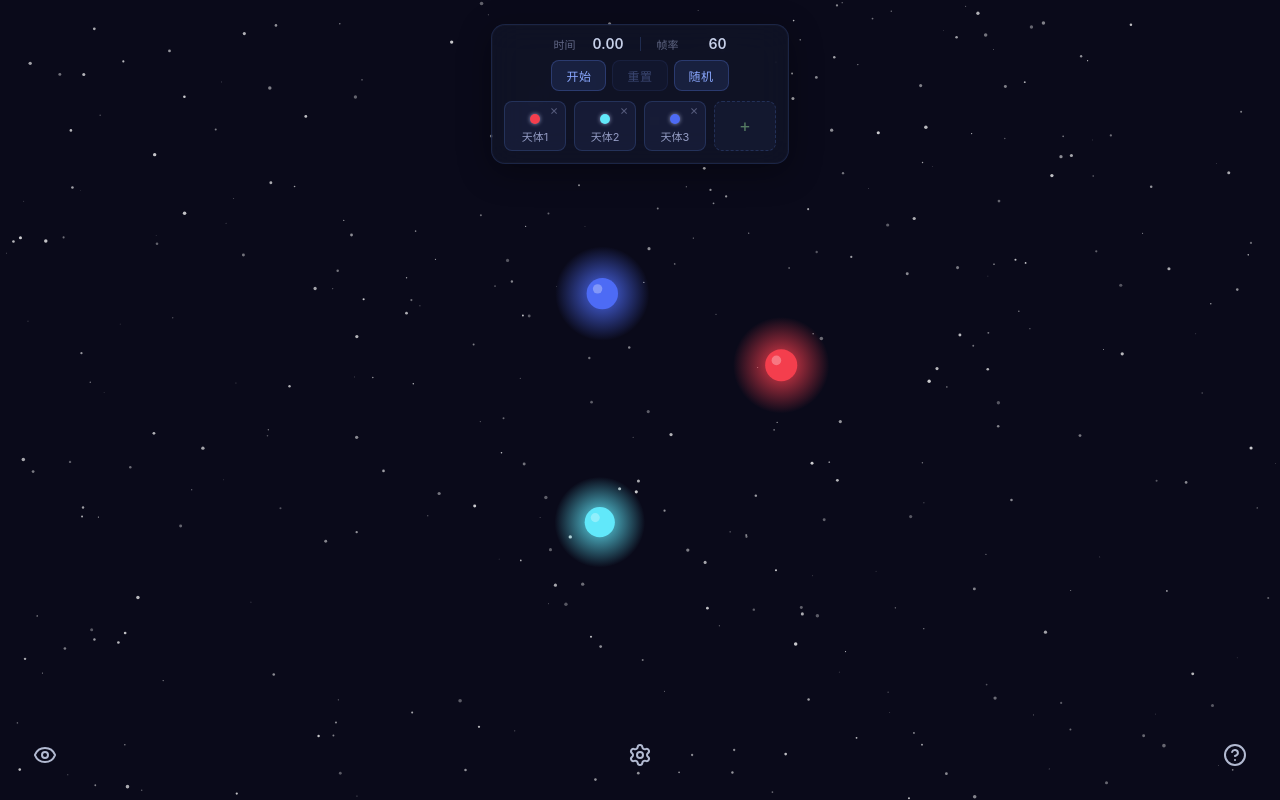
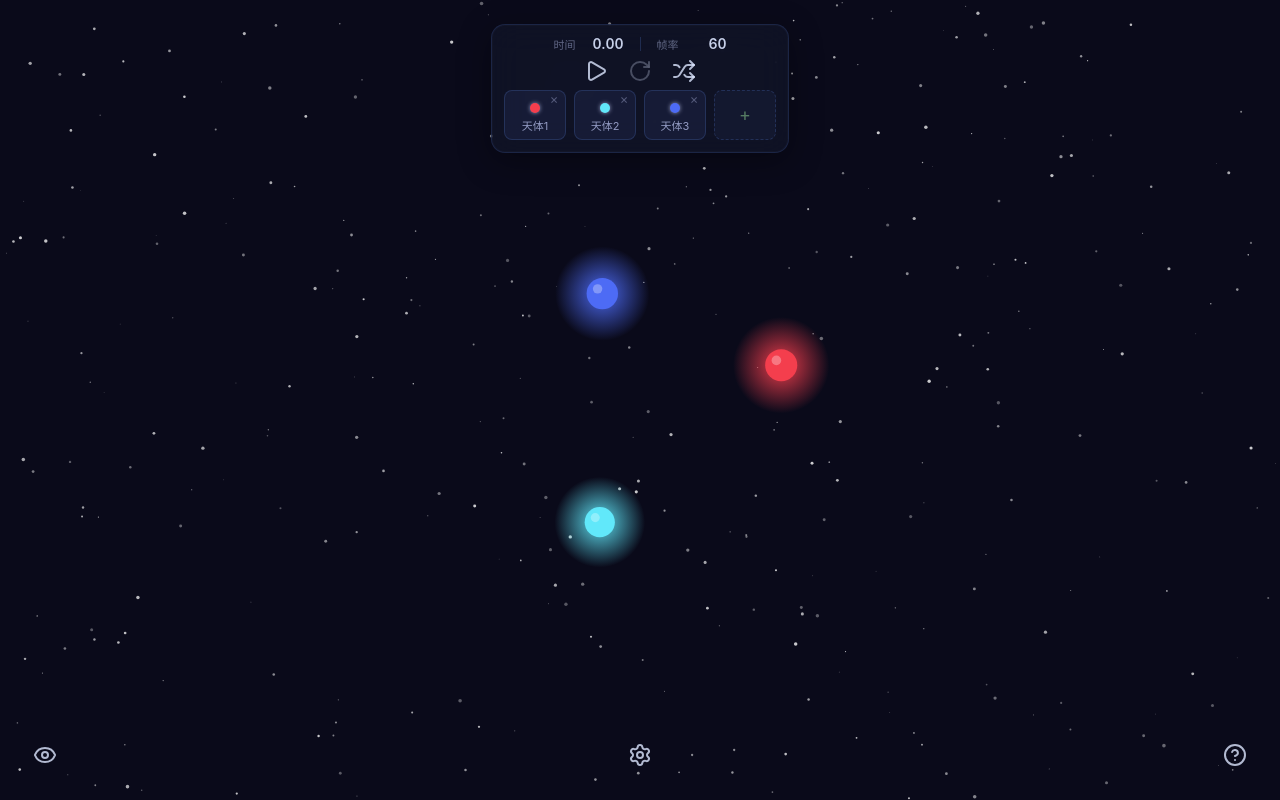
Before and after one commit to Fuslone/three-body, a plain HTML site: page index.html in a window 1280 px wide. Drawn offline with Linux system fonts and the light colour scheme.

Commit message:
Amend: 按钮图标及样式

```diff
--- a/css/styles.css
+++ b/css/styles.css
@@ -63,8 +63,6 @@ body {
   display: flex;
   align-items: center;
   justify-content: center;
-  gap: 10px;
-  margin-bottom: 10px;
 }
 
 .top-status-bar {
@@ -72,7 +70,6 @@ body {
   align-items: center;
   justify-content: center;
   gap: 16px;
-  margin-bottom: 8px;
   font-size: 12px;
   color: rgba(180, 190, 230, 0.7);
 }
@@ -107,10 +104,39 @@ body {
   gap: 6px;
 }
 
-.top-buttons button {
-  padding: 6px 14px;
-  font-size: 12px;
+.top-buttons button.icon-btn {
+  width: 38px;
+  height: 38px;
+  padding: 0;
   flex: none;
+  display: flex;
+  align-items: center;
+  justify-content: center;
+  background: none;
+  border: none;
+  box-shadow: none;
+  color: rgba(220, 230, 255, 0.8);
+  cursor: pointer;
+  transition: filter 0.2s, transform 0.15s;
+  font-family: inherit;
+}
+
+.top-buttons button.icon-btn:hover {
+  background: none;
+  border-color: transparent;
+  box-shadow: none;
+  filter: brightness(1.4);
+}
+
+.top-buttons button.icon-btn:active {
+  transform: scale(0.93);
+}
+
+.top-buttons button.icon-btn:disabled,
+.top-buttons button.icon-btn.disabled {
+  opacity: 0.35;
+  cursor: not-allowed;
+  pointer-events: none;
 }
 
 /* 角落按钮 */
--- a/index.html
+++ b/index.html
@@ -26,9 +26,16 @@
       </div>
       <div class="top-buttons">
         <div class="btn-group">
-          <button id="playBtn" class="btn-primary">开始</button>
-          <button id="resetBtn" class="btn-primary">重置</button>
-          <button id="randomBtn" class="btn-primary">随机</button>
+          <button id="playBtn" class="icon-btn" title="开始/暂停">
+            <svg xmlns="http://www.w3.org/2000/svg" width="24" height="24" viewBox="0 0 24 24" fill="none" stroke="currentColor" stroke-width="2" stroke-linecap="round" stroke-linejoin="round" class="lucide lucide-play preview-icon icon-play"><path d="M5 5a2 2 0 0 1 3.008-1.728l11.997 6.998a2 2 0 0 1 .003 3.458l-12 7A2 2 0 0 1 5 19z"/></svg>
+            <svg xmlns="http://www.w3.org/2000/svg" width="24" height="24" viewBox="0 0 24 24" fill="none" stroke="currentColor" stroke-width="2" stroke-linecap="round" stroke-linejoin="round" class="lucide lucide-pause preview-icon icon-pause" style="display:none"><rect x="14" y="3" width="5" height="18" rx="1"/><rect x="5" y="3" width="5" height="18" rx="1"/></svg>
+          </button>
+          <button id="resetBtn" class="icon-btn" title="重置">
+            <svg xmlns="http://www.w3.org/2000/svg" width="24" height="24" viewBox="0 0 24 24" fill="none" stroke="currentColor" stroke-width="2" stroke-linecap="round" stroke-linejoin="round" class="lucide lucide-rotate-cw preview-icon"><path d="M21 12a9 9 0 1 1-9-9c2.52 0 4.93 1 6.74 2.74L21 8"/><path d="M21 3v5h-5"/></svg>
+          </button>
+          <button id="randomBtn" class="icon-btn" title="随机">
+            <svg xmlns="http://www.w3.org/2000/svg" width="24" height="24" viewBox="0 0 24 24" fill="none" stroke="currentColor" stroke-width="2" stroke-linecap="round" stroke-linejoin="round" class="lucide lucide-shuffle preview-icon"><path d="m18 14 4 4-4 4"/><path d="m18 2 4 4-4 4"/><path d="M2 18h1.973a4 4 0 0 0 3.3-1.7l5.454-8.6a4 4 0 0 1 3.3-1.7H22"/><path d="M2 6h1.972a4 4 0 0 1 3.6 2.2"/><path d="M22 18h-6.041a4 4 0 0 1-3.3-1.8l-.359-.45"/></svg>
+          </button>
         </div>
       </div>
       <div class="body-list custom-scroll" id="bodyList"></div>
--- a/js/ui.js
+++ b/js/ui.js
@@ -5,8 +5,15 @@
 function updatePlayButton() {
   const btn = $("playBtn");
   if (!btn) return;
-  btn.textContent = State.isRunning ? "暂停" : "开始";
-  btn.classList.toggle("primary", !State.isRunning);
+  const playIcon = btn.querySelector(".icon-play");
+  const pauseIcon = btn.querySelector(".icon-pause");
+  if (State.isRunning) {
+    playIcon.style.display = "none";
+    pauseIcon.style.display = "";
+  } else {
+    playIcon.style.display = "";
+    pauseIcon.style.display = "none";
+  }
 }
 
 function updateResetButton() {
```
